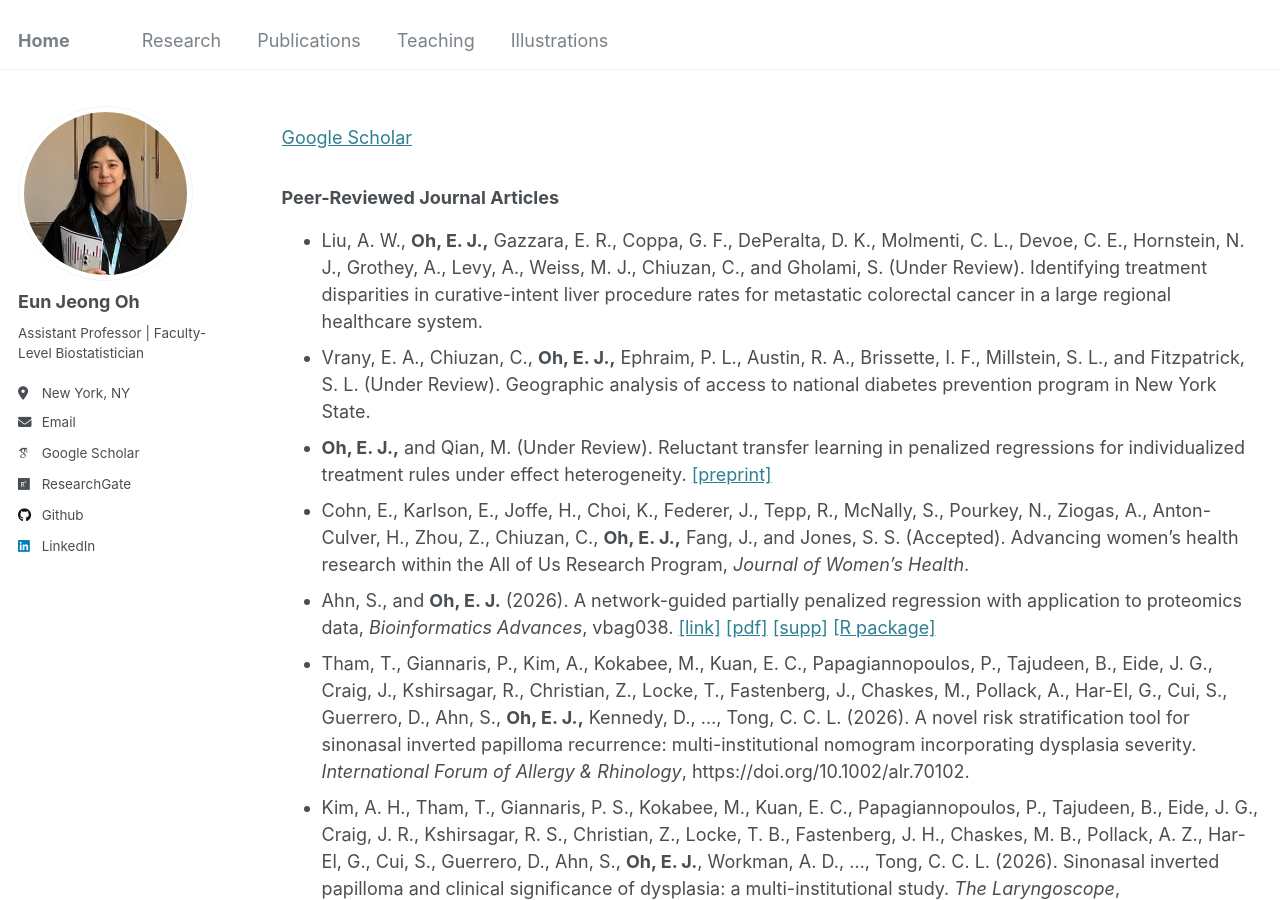
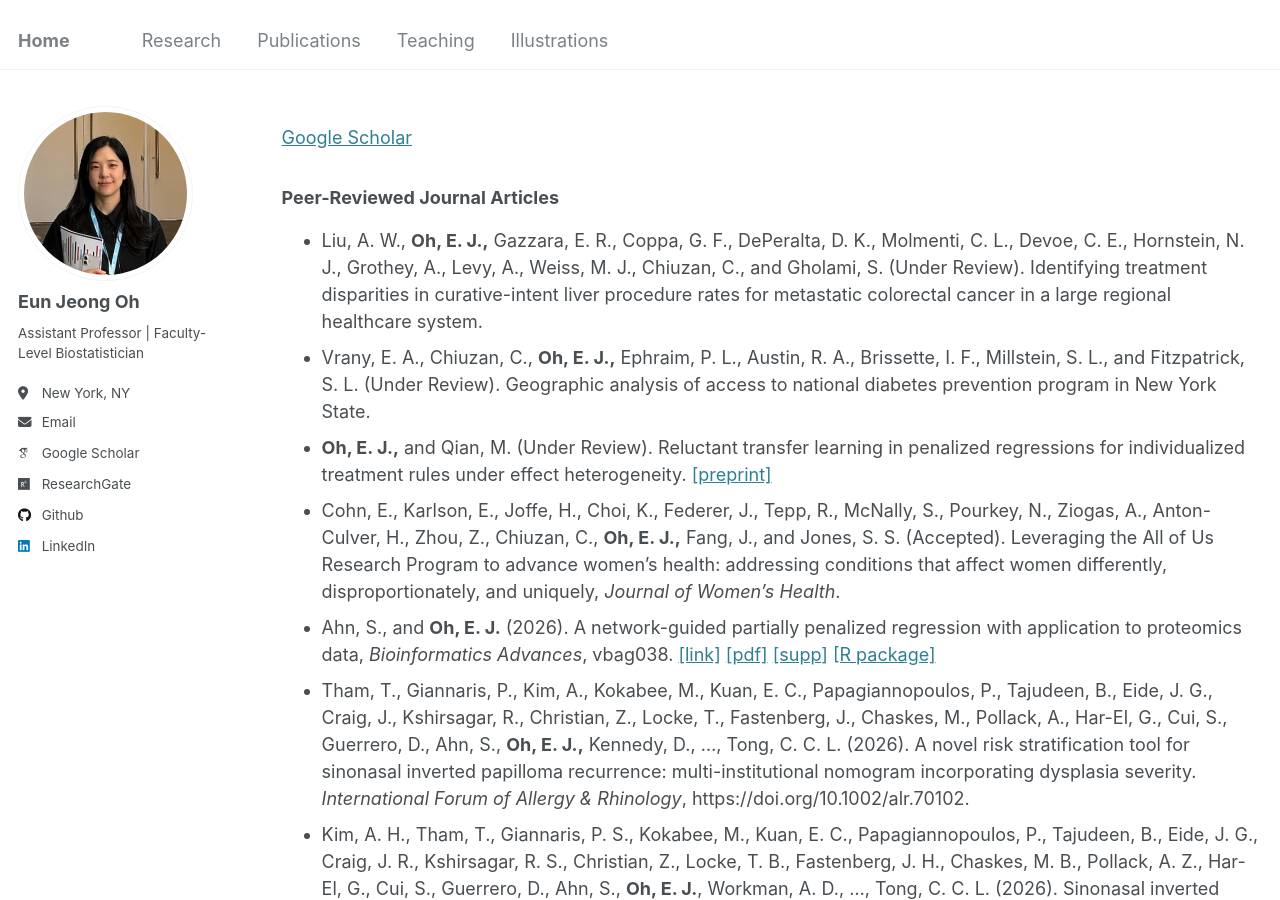
Before and after one commit to oheunj/oheunj.github.io, a Jekyll site: the page built from _pages/publications.md, in a window 1280 px wide and 900 px high. Built offline with Jekyll 4.4.1, drawn with Linux system fonts in a browser that asks for light colours; some web fonts are replaced.

Commit message:
Update publications.md

```diff
--- a/_pages/publications.md
+++ b/_pages/publications.md
@@ -16,7 +16,7 @@ redirect_from:
 * Liu, A. W., __Oh, E. J.,__ Gazzara, E. R., Coppa, G. F., DePeralta, D. K., Molmenti, C. L., Devoe, C. E., Hornstein, N. J., Grothey, A., Levy, A., Weiss, M. J., Chiuzan, C., and Gholami, S. (Under Review). Identifying treatment disparities in curative-intent liver procedure rates for metastatic colorectal cancer in a large regional healthcare system.
 * Vrany, E. A., Chiuzan, C., __Oh, E. J.,__ Ephraim, P. L., Austin, R. A., Brissette, I. F., Millstein, S. L., and Fitzpatrick, S. L. (Under Review). Geographic analysis of access to national diabetes prevention program in New York State.
 * __Oh, E. J.,__ and Qian, M. (Under Review). Reluctant transfer learning in penalized regressions for individualized treatment rules under effect heterogeneity. [[preprint]](https://arxiv.org/pdf/2511.08559)
-* Cohn, E., Karlson, E., Joffe, H., Choi, K., Federer, J., Tepp, R., McNally, S., Pourkey, N., Ziogas, A., Anton-Culver, H., Zhou, Z., Chiuzan, C., __Oh, E. J.,__ Fang, J., and Jones, S. S. (Accepted). Advancing women’s health research within the All of Us Research Program, _Journal of Women's Health_.
+* Cohn, E., Karlson, E., Joffe, H., Choi, K., Federer, J., Tepp, R., McNally, S., Pourkey, N., Ziogas, A., Anton-Culver, H., Zhou, Z., Chiuzan, C., __Oh, E. J.,__ Fang, J., and Jones, S. S. (Accepted). Leveraging the All of Us Research Program to advance women’s health: addressing conditions that affect women differently, disproportionately, and uniquely, _Journal of Women's Health_.
 * Ahn, S., and __Oh, E. J.__ (2026). A network-guided partially penalized regression with application to proteomics data, _Bioinformatics Advances_,  vbag038. [[link]](https://academic.oup.com/bioinformaticsadvances/article/6/1/vbag038/8456552) [[pdf]](https://oheunj.github.io/files/vbag038.pdf) [[supp]](https://oheunj.github.io/files/vbag038_supplementary_data.pdf) [[R package]](https://cran.r-project.org/web/packages/NetGreg/index.html)
 * Tham, T., Giannaris, P., Kim, A., Kokabee, M., Kuan, E. C., Papagiannopoulos, P., Tajudeen, B., Eide, J. G., Craig, J., Kshirsagar, R., Christian, Z., Locke, T., Fastenberg, J., Chaskes, M., Pollack, A., Har-El, G., Cui, S., Guerrero, D., Ahn, S., __Oh, E. J.,__ Kennedy, D., ..., Tong, C. C. L. (2026). A novel risk stratification tool for sinonasal inverted papilloma recurrence: multi-institutional nomogram incorporating dysplasia severity. _International Forum of Allergy & Rhinology_, https://doi.org/10.1002/alr.70102.
 * Kim, A. H., Tham, T., Giannaris, P. S., Kokabee, M., Kuan, E. C., Papagiannopoulos, P., Tajudeen, B., Eide, J. G., Craig, J. R., Kshirsagar, R. S., Christian, Z., Locke, T. B., Fastenberg, J. H., Chaskes, M. B., Pollack, A. Z., Har-El, G., Cui, S., Guerrero, D., Ahn, S., __Oh, E. J.__, Workman, A. D., ..., Tong, C. C. L. (2026). Sinonasal inverted papilloma and clinical significance of dysplasia: a multi-institutional study. _The Laryngoscope_, https://doi.org/10.1002/lary.70263.
```
